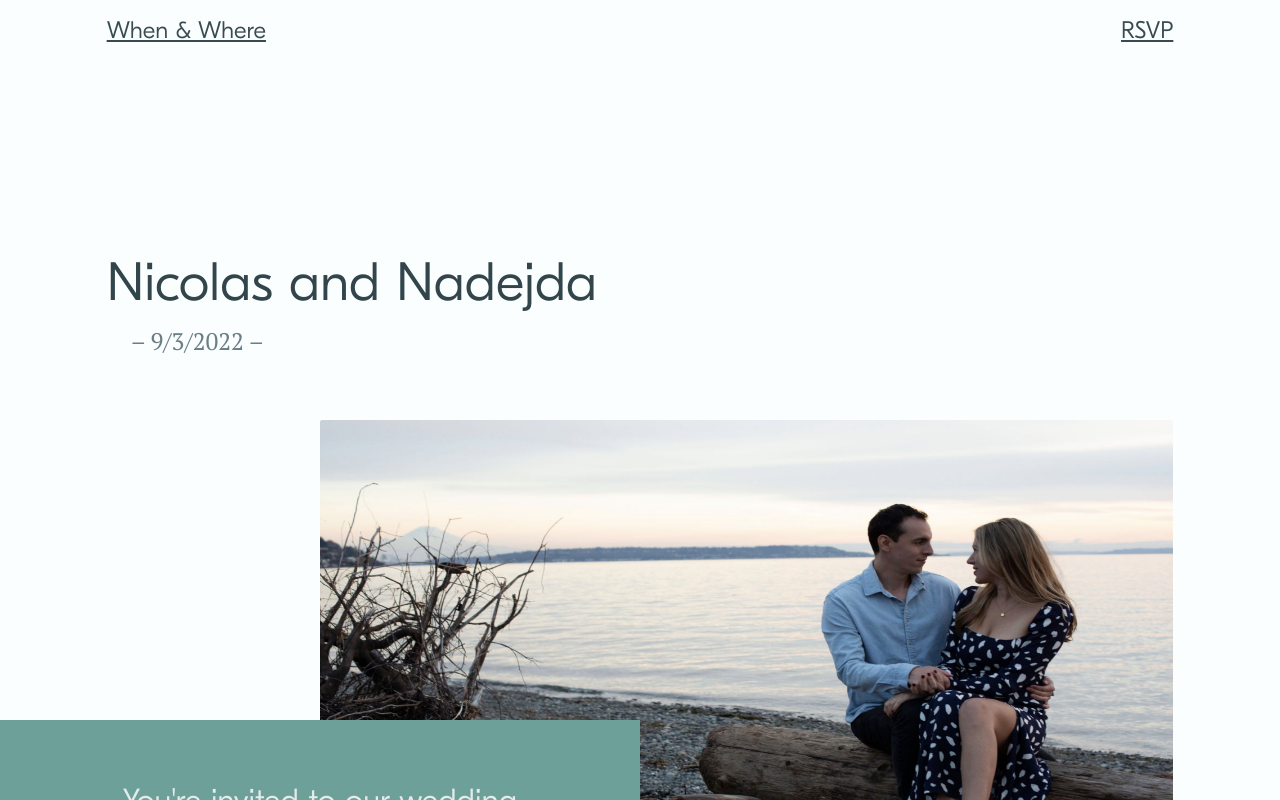
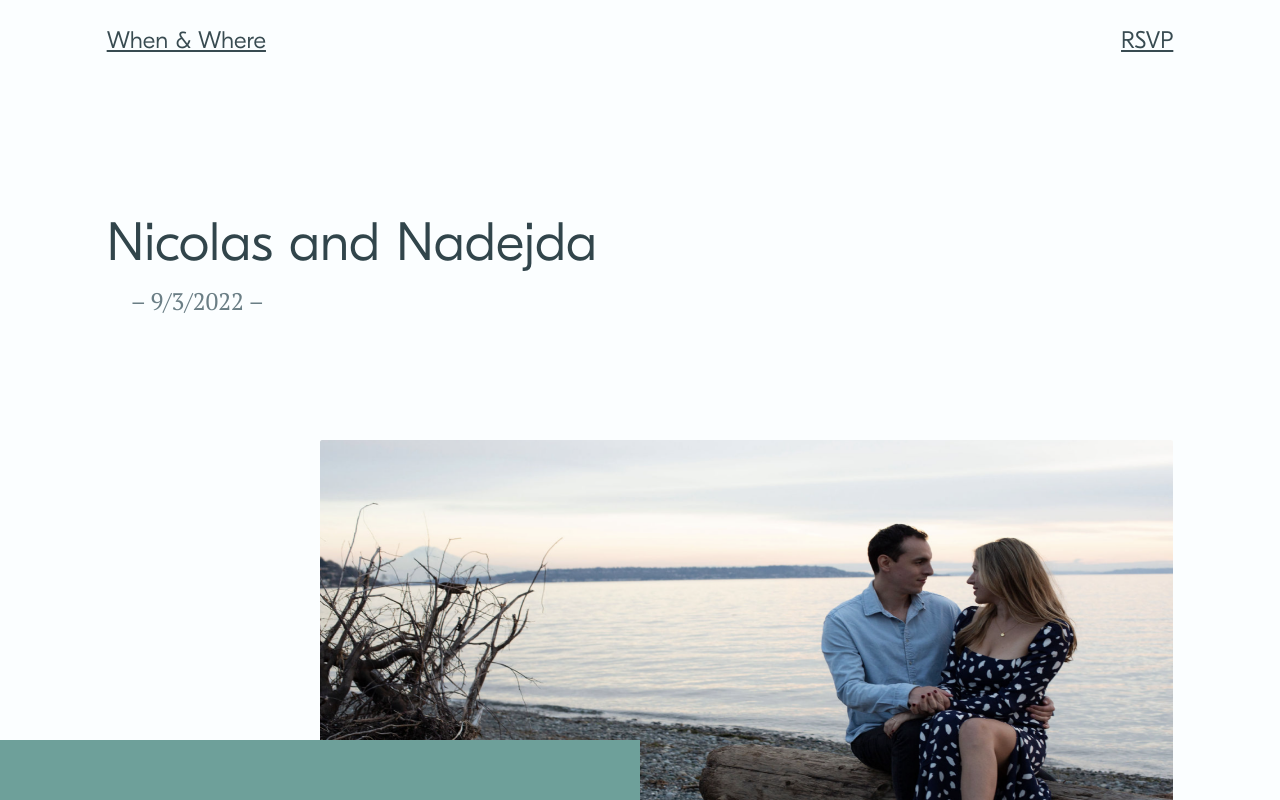
Before and after one commit to WeHateNick/nico-and-nadejda-wedding, a Next.js app: page / in a window 1280 px wide. Shown: the top 800 px of the page. Built offline with nearby package versions, Linux system fonts and the light colour scheme.

Commit message:
header adjustment

```diff
--- a/styles/Home.module.scss
+++ b/styles/Home.module.scss
@@ -5,7 +5,7 @@
 
 .navigation {
   @extend .grid;
-  grid-auto-rows: 60px;
+  grid-auto-rows: 80px;
   align-items: center;
   &__when {
     grid-column: 2 / span 5;
@@ -21,7 +21,7 @@
   grid-template-rows: repeat(6, 60px);
   .title__container {
     grid-column: 2 / span 5;
-    grid-row: 3 / span 4;
+    grid-row: 2 / span 4;
     display: flex;
     flex-flow: column;
     justify-content: center;
```
